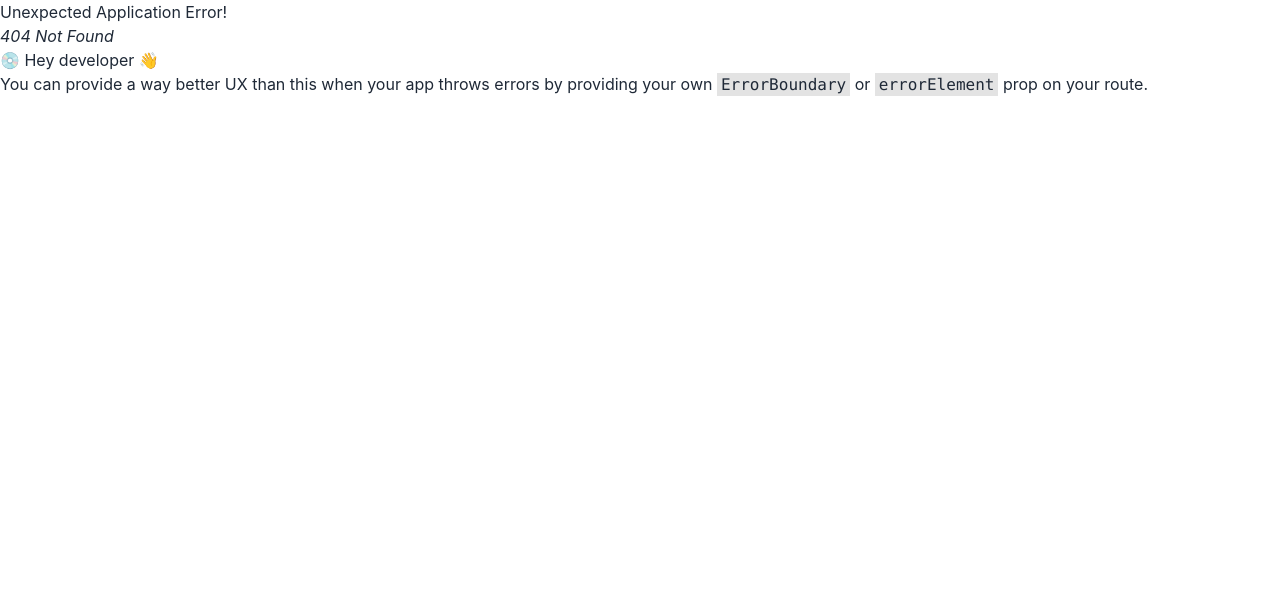
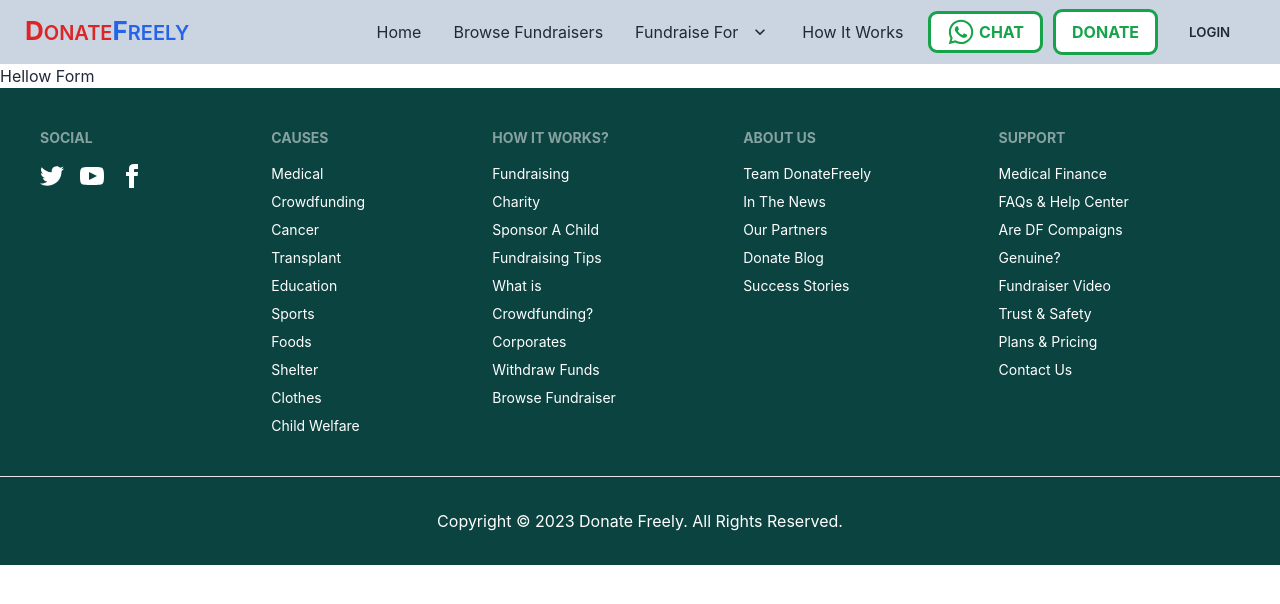
Before and after one commit to sadikul60/donate-freely, a React (Create React App) app: page /donateForm in a window 1280 px wide. Before the commit this address had no page. Shown: the top 604 px of the page. Built offline with nearby package versions, Linux system fonts and the light colour scheme.

Commit message:
updated navbar

```diff
--- /dev/null
+++ b/src/Pages/DonateForm/DonateNowForm.jsx
@@ -0,0 +1,11 @@
+import React from 'react';
+
+const DonateNowForm = () => {
+    return (
+        <div>
+            <h1>Hellow Form</h1>
+        </div>
+    );
+};
+
+export default DonateNowForm;
--- a/src/Pages/Home/DonationNow/DonationNow.jsx
+++ b/src/Pages/Home/DonationNow/DonationNow.jsx
@@ -13,7 +13,7 @@ const DonationNow = () => {
                 transition={{type: 'spring', delay: 0.5}}
                 className='bg-green-300 lg:w-8/12 lg:mx-auto lg:relative lg:mt-[-100px] my-8 pl-8 hidden xl:block'>
                 <div className='lg:flex lg:items-center center pt-8 lg:pt-0 '>
-                    <Link className='h-full mx-auto'>
+                    <Link to="/donateForm" className='h-full mx-auto'>
                         <PrimaryButton>Donate now</PrimaryButton>
                     </Link>
                     <div className='lg:w-6/12 mx-5'>
--- a/src/Pages/Shared/Navbar/Navbar.jsx
+++ b/src/Pages/Shared/Navbar/Navbar.jsx
@@ -6,27 +6,29 @@ const Navbar = () => {
     return (
         <div className="navbar bg-slate-300 ">
             <div className="navbar-start relative">
+                {/* For mobile device menu */}
                 <div className="dropdown">
                     <label tabIndex={0} className="btn btn-ghost lg:hidden">
                         Menu
                     </label>
                     <ul tabIndex={0} className="menu menu-compact dropdown-content mt-3 p-2 shadow bg-slate-300 rounded-box w-52">
-                <li><Link>Browse Fundraisers</Link></li>
+                    <li><Link to="/" className='bg-white mb-2'>Home</Link></li>
+                    <li><Link className='bg-white mb-2'>Browse Fundraisers</Link></li>
                     <li tabIndex={0}>
-                    <Link>
+                        <Link className='bg-white mb-2'>
                         Fundraise For
                         <svg className="fill-current" xmlns="http://www.w3.org/2000/svg" width="20" height="20" viewBox="0 0 24 24"><path d="M7.41,8.58L12,13.17L16.59,8.58L18,10L12,16L6,10L7.41,8.58Z"/></svg>
                         </Link>
                         <ul className="p-2 bg-slate-300">
-                    <li><Link>Medical Treatment</Link></li>
-                    <li><Link>Charity</Link></li>
-                    <li><Link>Other Couse</Link></li>
+                        <li><Link className='bg-white mb-2'>Medical Treatment</Link></li>
+                        <li><Link className='bg-white mb-2'>Charity</Link></li>
+                        <li><Link className='bg-white mb-2'>Other Couse</Link></li>
                         </ul>
                     </li>
-                <li><Link>How It Works</Link></li>
-                <li><Link>Start a Fundraise</Link></li>
-                <li><Link><FaWhatsapp className='w-5 h-5 text-green-400' />Chat</Link></li>
-                <li><Link>LogIn</Link></li>
+                    <li><Link className='bg-white mb-2'>How It Works</Link></li>
+                    <li><Link className='bg-white mb-2'>Start a Fundraise</Link></li>
+                    <li><Link className='bg-white mb-2'><FaWhatsapp className='w-6 h-6 text-green-400' />Chat</Link></li>
+                    <li><Link className='bg-white mb-2'>LogIn</Link></li>
                     </ul>
                 </div>
                 <Link to="/" className="btn btn-ghost normal-case text-xl">
@@ -38,7 +40,9 @@ const Navbar = () => {
                 </Link>
             </div>
             <div className="navbar-center hidden lg:flex">
+                {/* For large device menu*/}
                 <ul className="menu menu-horizontal px-1">
+                    <li><Link to="/">Home</Link></li>
                     <li><Link>Browse Fundraisers</Link></li>
                     <li tabIndex={0}>
                         <Link>
@@ -55,13 +59,16 @@ const Navbar = () => {
                 </ul>
             </div>
             <div className="navbar-end hidden xl:block">
-                <Link className="outline outline-green-600 px-4 py-2 rounded-md mr-4">
+                <div className='flex justify-center items-center'>
+                    <Link className="bg-white flex items-center outline outline-green-600 px-4 py-1 mr-4  rounded-md">
+                        <FaWhatsapp className='w-7 h-7 text-green-600 mr-1' />
                         <span className='font-bold text-green-600 uppercase'>Chat</span>
                     </Link>
-                <Link className="outline outline-green-600 px-4 py-2 rounded-md mr-4">
-                    <span className='font-bold text-green-600 uppercase'>Start a Fundraise</span>
+                    <Link to="/donateForm" className="bg-white outline outline-green-600 px-4 py-2 rounded-md mr-4">
+                        <span className='font-bold text-green-600 uppercase'>Donate</span>
                     </Link>
                     <Link className='btn btn-ghost mr-4'>LogIn</Link>
+                </div>
             </div>
         </div>
     );
```
Also changed, not shown: src/Routes/MainRoutes/Routes.jsx (+6 -1 lines). Lines whose indentation alone changed are shown as unchanged.
